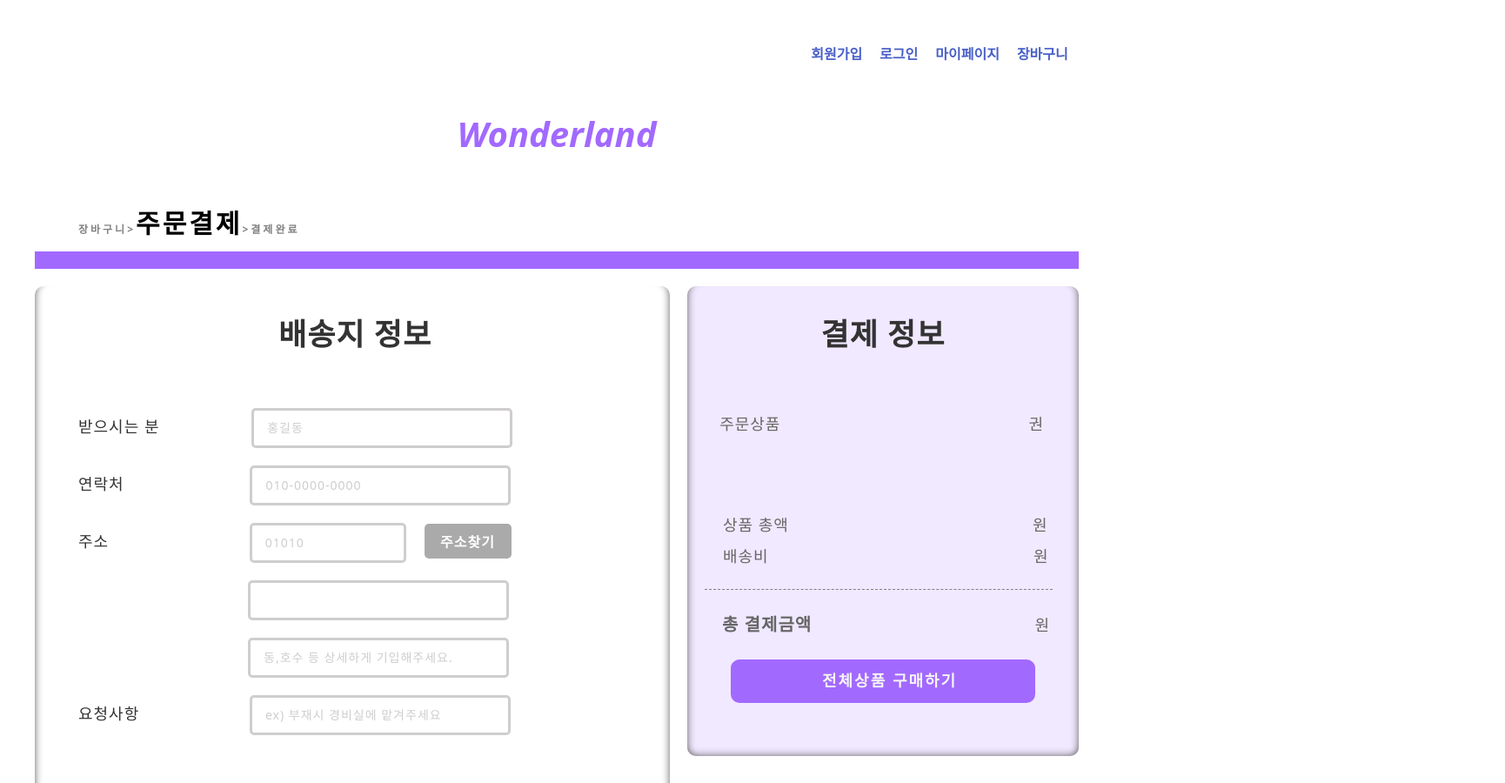
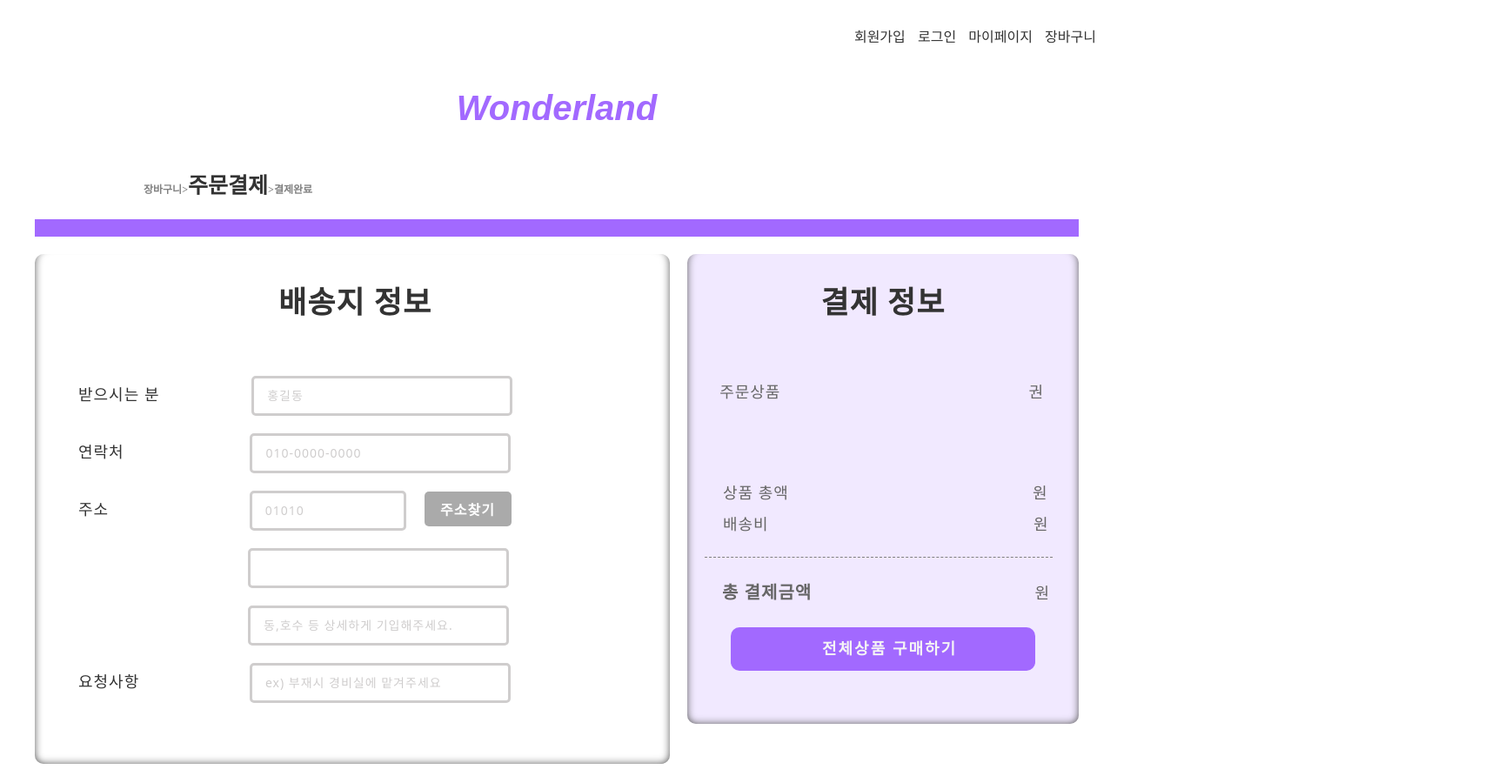
Before and after one commit to limvsme/node_start_kit, a plain HTML site: page src/views/payment/payment.html in a window 1280 px wide. Shown: the top 900 px of the page at 87% size, 1730 px wide, since content can reach past the window. After the commit the page ends 878 px from the top, so only its background shows below. Drawn offline with nearby package versions, Linux system fonts and the light colour scheme; a web font is replaced by a local one.

Commit message:
카트 수정중

```diff
--- a/src/views/cart/cart.css
+++ b/src/views/cart/cart.css
@@ -5,7 +5,8 @@
   src: url(//fonts.gstatic.com/ea/notosanskr/v2/NotoSansKR-Medium.woff2) format('woff2'),url(//fonts.gstatic.com/ea/notosanskr/v2/NotoSansKR-Medium.woff) format('woff'),url(//fonts.gstatic.com/ea/notosanskr/v2/NotoSansKR-Medium.otf) format('opentype');
 }
 @font-face {
-  font-family: 'Noto Sans thin';font-style: normal;
+  font-family: 'Noto Sans thin';
+  font-style: normal;
   font-weight: 300;
   src: url(//fonts.gstatic.com/ea/notosanskr/v2/NotoSansKR-Light.woff2) format('woff2'),url(//fonts.gstatic.com/ea/notosanskr/v2/NotoSansKR-Light.woff) format('woff'),url(//fonts.gstatic.com/ea/notosanskr/v2/NotoSansKR-Light.otf) format('opentype');
 }
@@ -68,7 +69,8 @@ h1 {
 
 .shopping-cart {
   font-size: 25px;
-  font-weight: 700;
+  font-family: "Noto Sans";
+  font-weight: 800;
   color: #333333;
 }
 
--- a/src/views/payment/payment.css
+++ b/src/views/payment/payment.css
@@ -2,78 +2,78 @@
     font-family: 'Noto Sans';
     font-style: normal;
     font-weight: 500;
-    font-size: 16px;
     src: url(//fonts.gstatic.com/ea/notosanskr/v2/NotoSansKR-Medium.woff2) format('woff2'),url(//fonts.gstatic.com/ea/notosanskr/v2/NotoSansKR-Medium.woff) format('woff'),url(//fonts.gstatic.com/ea/notosanskr/v2/NotoSansKR-Medium.otf) format('opentype');
   }
-
-  body {
-    color: #4a4a4a;
-    font-weight: 400;
-    width: 100%;
-    min-width: 1200px;
-    font-family: "Sansita","Noto Sans", sans-serif;
+  @font-face {
+    font-family: 'Noto Sans thin';
+    font-style: normal;
+    font-weight: 300;
+    src: url(//fonts.gstatic.com/ea/notosanskr/v2/NotoSansKR-Light.woff2) format('woff2'),url(//fonts.gstatic.com/ea/notosanskr/v2/NotoSansKR-Light.woff) format('woff'),url(//fonts.gstatic.com/ea/notosanskr/v2/NotoSansKR-Light.otf) format('opentype');
   }
 
 
-  /* 상단 네비 메뉴 */
-
-  #master-header {
-    display: flex;
-    width: 100%;
-    justify-content: center;
-    margin-left: 450px;
-
+  body {
+    color: #333333;
+    font-family: "Sansita","Noto Sans", sans-serif;
+    margin: 0 auto;
+    list-style-type: none;
+    min-width: 540px;
   }
 
-  .upper-list ul {
-  display: flex;
-  list-style: none;
-  margin: 30px auto 0;
-  font-weight: 600;
-  text-decoration: none;
-  }
-
-  .upper-list li {
-  margin: 20px 20px 0 0;
-  }
-
-  /* 메인 로고 */
-  h1 {
-  display: block;
-  width: 100%;
-  text-align: center;
-  margin-top: 50px;
-  font-size: 40px;
-  font-weight: 800;
-  font-style: italic;
-  text-decoration: none;
-  color: #a269ff;
-  }
-
-  h1 > a {
-     color: inherit;
-  }
-
-  h1 > a:hover {
+  a {
     color: inherit;
   }
 
-.root-list {
+  .nav-list {
+    display: flex;
+    justify-content: flex-end;
+  }
+
+  .nav-list li {
+    display: inline-block;
+    margin-right: 10px;
+    margin-top: 30px;
+  }
+
+  .nav-list li:last-child {
+    margin-right: 20px;
+  }
+
+  h1 {
+    text-align: center;
+    margin: 40px auto;
+    font-size: 40px;
+    font-weight: 800;
+    color: #a269ff;
+    font-family: "Sansita", "Noto Sans KR", sans-serif;
+    font-style: italic;
+  }
+
+  #root-container {
+    display: flex;
+    justify-content: center;
+    margin: 0 auto;
+    font-family: "Noto Sans thin";
+    font-size: 12px;
+    font-weight: 600;
+    color: grey;
+  }
+
+  .root-list {
     display: flex;
     align-items: baseline;
-    width: 1100px;
-    margin: 50px auto 0;
-    font-weight: bold;
-    color: grey;
-    letter-spacing: 3px;
-    font-size: 12px;
-    }
+    flex-basis: 950px;
+    margin-bottom: 10px;
+  }
 
-.payment-order {
-    font-size: 30px;
-    font-weight: 700;
-    color: black;
-}
+
+  .order-purchase{
+    font-size: 25px;
+    font-family: "Noto Sans";
+    font-weight: 800;
+    color: #333333;
+  }
+
 
 .upper-line {
     display: flex;
@@ -85,6 +85,13 @@
     color: white;
     font-weight: 500;
 }
+
+.order-purchase {
+    font-size: 25px;
+    font-weight: 700;
+    color: #333333;
+}
+
 
 #main-container {
     list-style-type: none;
--- a/src/views/payment/payment.html
+++ b/src/views/payment/payment.html
@@ -2,18 +2,21 @@
 <html>
   <head>
     <meta charset="utf-8">
-    <meta name="viewport" content="width=device-width, initial-scale=1">
+    <meta name="viewport" content="width=1440, initial-scale=1">
     <title>::Is Wonderland</title>
     <!--폰트-->
     <link href="https://fonts.cdnfonts.com/css/sansita" rel="stylesheet">
     <!--Bulma-->
     <link rel="stylesheet" href="https://cdn.jsdelivr.net/npm/bulma@0.9.4/css/bulma.min.css">
+    <link rel="stylesheet" href="https://cdnjs.cloudflare.com/ajax/libs/font-awesome/5.15.3/css/all.min.css">
     <link rel="stylesheet" href="payment.css">
+    <script type="text/javascript" src="payment.js" defer></script>
   </head>
+
   <body>
-    <div id="container">
+    <!--상단내비-->
         <header id="master-header">
-            <nav class="upper-list">
+                 <nav class="nav-list">
                     <ul>
                         <li><a href="join.css">회원가입</a></li>
                         <li><a href="login.css">로그인</a></li>
@@ -24,15 +27,16 @@
         </header>
                         <h1><a href="index.html">Wonderland</a></h1>
 
+             <ul id="root-container">
                 <li class="root-list">
-                <span>장바구니</span>
+                    <span class="shopping-cart">장바구니</span>
                     <span>></span>
-                <span class="payment-order">주문결제</span>
+                    <span class="order-purchase">주문결제</span>
                     <span>></span>
-                <span>결제완료</span>
+                     <span class="purchaes-complete">결제완료</span>
                 </li>
-
-            <span class="upper-line"></span>
+            </ul>
+            <div class="upper-line"></div>
 
 
         <div id="main-container">
```
Also changed, not shown: src/views/cart/cart.html (+29 -23 lines), src/views/cart/cart.js (deleted, +0 -7 lines). Lines whose indentation alone changed are shown as unchanged.
